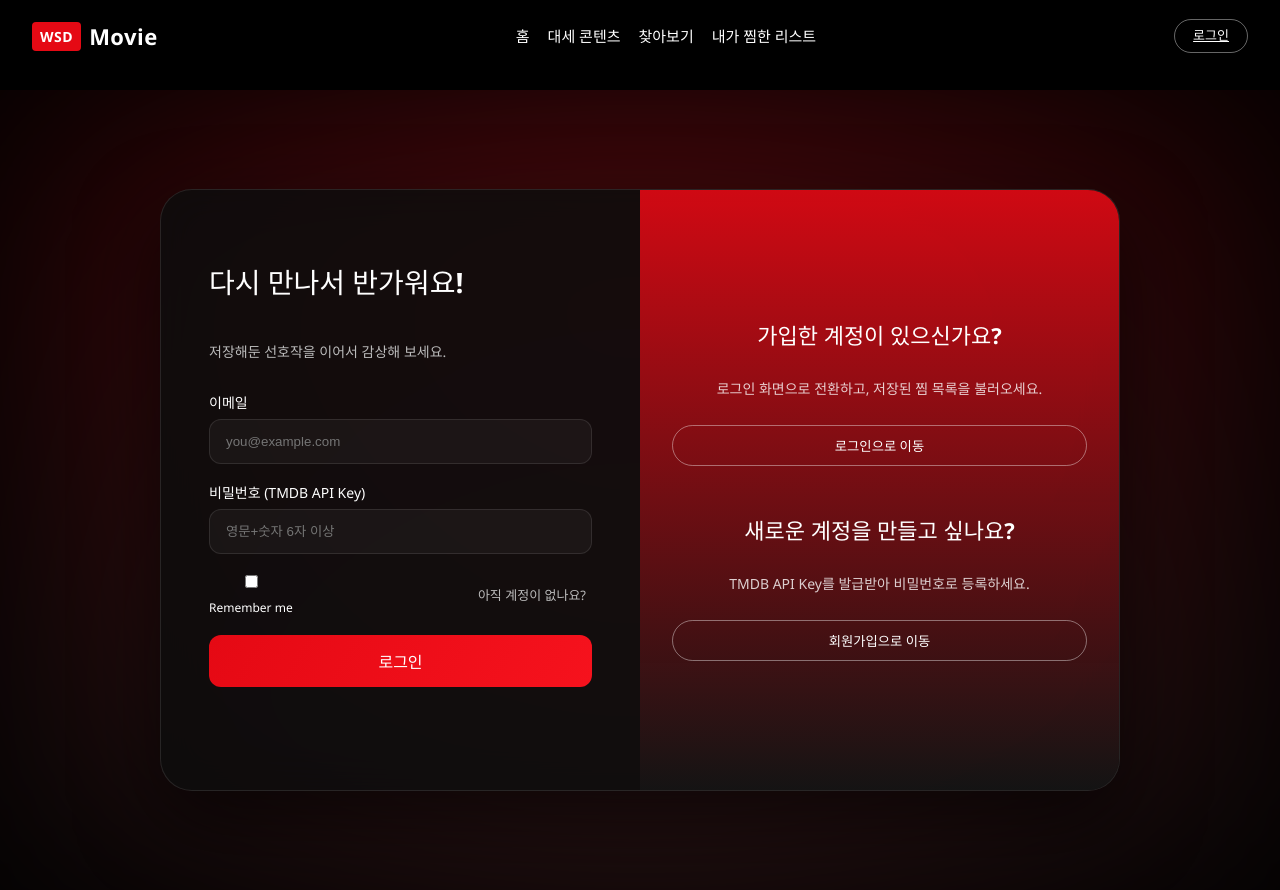
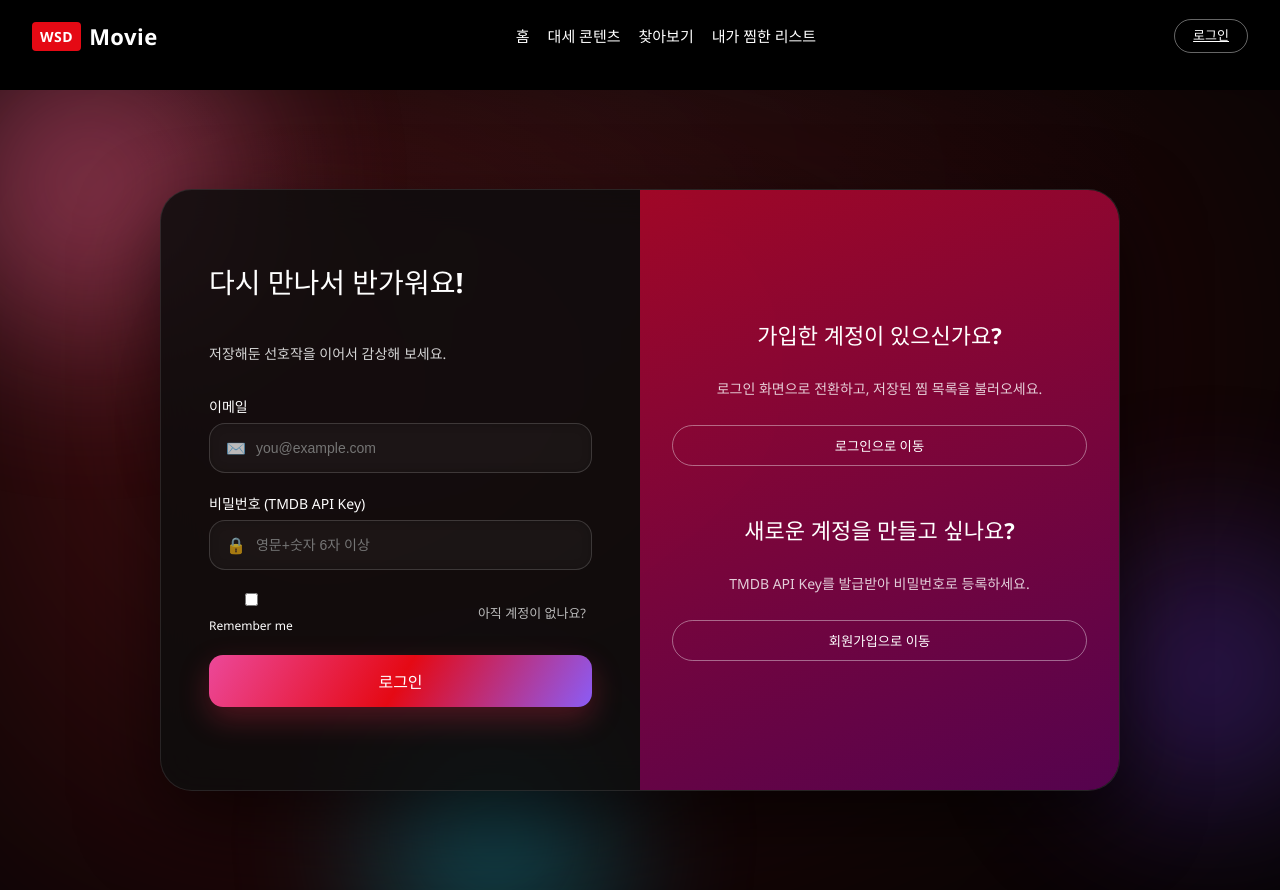
Before and after one commit to ansangah/BP_Netflix, a Vue app: page /signin in a window 1280 px wide. Built offline with nearby package versions, Linux system fonts and the light colour scheme; no server answers.

Commit message:
로그인 창 바꿔봄

```diff
--- a/src/views/SignInView.vue
+++ b/src/views/SignInView.vue
@@ -1,6 +1,9 @@
 <template>
   <section class="auth-page">
     <div class="bg-overlay"></div>
+    <div class="aurora aurora-1"></div>
+    <div class="aurora aurora-2"></div>
+    <div class="aurora aurora-3"></div>
     <div class="auth-container" :class="{ 'is-signup': isSignUpMode }">
       <div class="form-side">
         <form class="form signin" :class="{ 'is-active': !isSignUpMode }" @submit.prevent="handleLogin">
@@ -9,12 +12,18 @@
 
           <label>
             <span>이메일</span>
-            <input v-model="form.signinEmail" type="email" placeholder="you@example.com" />
+            <div class="input-frame">
+              <span class="icon">✉️</span>
+              <input v-model="form.signinEmail" type="email" placeholder="you@example.com" />
+            </div>
           </label>
 
           <label>
             <span>비밀번호 (TMDB API Key)</span>
-            <input v-model="form.signinPassword" type="password" placeholder="영문+숫자 6자 이상" />
+            <div class="input-frame">
+              <span class="icon">🔒</span>
+              <input v-model="form.signinPassword" type="password" placeholder="영문+숫자 6자 이상" />
+            </div>
           </label>
 
           <div class="form-row">
@@ -38,17 +47,26 @@
 
           <label>
             <span>이메일</span>
-            <input v-model="form.signupEmail" type="email" placeholder="new@example.com" />
+            <div class="input-frame">
+              <span class="icon">✉️</span>
+              <input v-model="form.signupEmail" type="email" placeholder="new@example.com" />
+            </div>
           </label>
 
           <label>
             <span>비밀번호 (TMDB API Key)</span>
-            <input v-model="form.signupPassword" type="password" placeholder="최소 6자" />
+            <div class="input-frame">
+              <span class="icon">🔒</span>
+              <input v-model="form.signupPassword" type="password" placeholder="최소 6자" />
+            </div>
           </label>
 
           <label>
             <span>비밀번호 확인</span>
-            <input v-model="form.signupPasswordConfirm" type="password" placeholder="다시 입력" />
+            <div class="input-frame">
+              <span class="icon">🔁</span>
+              <input v-model="form.signupPasswordConfirm" type="password" placeholder="다시 입력" />
+            </div>
           </label>
 
           <label class="checkbox terms">
@@ -192,16 +210,59 @@ async function handleRegister() {
   position: relative;
   overflow: hidden;
   color: #fff;
-  background: #000;
+  background: radial-gradient(circle at top, #0a0a0a, #050505 50%);
 }
 
 .bg-overlay {
   position: absolute;
   inset: 0;
-  background: radial-gradient(circle at top, rgba(229, 9, 20, 0.35), transparent),
-    radial-gradient(circle at bottom, rgba(255, 255, 255, 0.1), transparent);
-  filter: blur(120px);
+  background: linear-gradient(135deg, rgba(229, 9, 20, 0.35), transparent),
+    radial-gradient(circle at 20% 20%, rgba(255, 255, 255, 0.08), transparent 50%);
+  filter: blur(160px);
   z-index: 0;
+}
+
+.aurora {
+  position: absolute;
+  border-radius: 50%;
+  opacity: 0.45;
+  filter: blur(80px);
+  animation: float 12s infinite ease-in-out alternate;
+}
+
+.aurora-1 {
+  width: 300px;
+  height: 300px;
+  background: #f06292;
+  top: -40px;
+  left: -60px;
+}
+
+.aurora-2 {
+  width: 260px;
+  height: 260px;
+  background: #512da8;
+  bottom: 80px;
+  right: -60px;
+  animation-delay: 2s;
+}
+
+.aurora-3 {
+  width: 220px;
+  height: 220px;
+  background: #00bcd4;
+  bottom: -60px;
+  left: 30%;
+  animation-delay: 4s;
+}
+
+@keyframes float {
+  0% {
+    transform: translateY(0) scale(1);
+  }
+  100% {
+    transform: translateY(-40px) scale(1.1);
+  }
 }
 
 .auth-container {
@@ -234,17 +295,17 @@ async function handleRegister() {
   padding: 48px;
   display: flex;
   flex-direction: column;
-  gap: 18px;
+  gap: 20px;
   opacity: 0;
-  transform: translateX(30px);
-  transition: opacity 0.35s ease, transform 0.35s ease;
+  transform: translateY(20px) scale(0.97);
+  transition: opacity 0.45s ease, transform 0.45s ease;
   pointer-events: none;
   overflow-y: auto;
 }
 
 .form.is-active {
   opacity: 1;
-  transform: translateX(0);
+  transform: translateY(0) scale(1);
   pointer-events: auto;
 }
 
@@ -254,7 +315,7 @@ async function handleRegister() {
 }
 
 .subtitle {
-  color: #bbb;
+  color: #d5d5d5;
   font-size: 14px;
   margin-bottom: 12px;
 }
@@ -266,20 +327,44 @@ label {
   font-size: 14px;
 }
 
-input[type='email'],
-input[type='password'] {
+.input-frame {
+  display: flex;
+  align-items: center;
+  gap: 8px;
   background: rgba(255, 255, 255, 0.04);
-  border: 1px solid rgba(255, 255, 255, 0.1);
-  border-radius: 12px;
-  padding: 14px 16px;
-  color: #fff;
-  transition: border 0.2s ease, background 0.2s ease;
+  border: 1px solid rgba(255, 255, 255, 0.15);
+  border-radius: 16px;
+  padding: 12px 16px;
+  box-shadow: inset 0 0 10px rgba(0, 0, 0, 0.2);
+  transition: border 0.25s ease, transform 0.25s ease, box-shadow 0.25s ease;
 }
 
-input:focus {
+.icon {
+  font-size: 16px;
+  opacity: 0.7;
+  transition: opacity 0.25s ease;
+}
+
+.input-frame input {
+  flex: 1;
+  border: none;
+  background: transparent;
+  color: #fff;
+  font-size: 14px;
+}
+
+.input-frame input:focus {
   outline: none;
-  border-color: #e50914;
-  background: rgba(229, 9, 20, 0.08);
+}
+
+.input-frame:focus-within {
+  border-color: rgba(229, 9, 20, 0.8);
+  transform: translateY(-2px);
+  box-shadow: 0 10px 25px rgba(229, 9, 20, 0.15);
+}
+
+.input-frame:focus-within .icon {
+  opacity: 1;
 }
 
 .form-row {
@@ -307,20 +392,36 @@ input:focus {
 }
 
 .primary-btn {
-  background: linear-gradient(120deg, #e50914, #f6121d);
+  background: linear-gradient(120deg, #ec4899, #e50914, #8b5cf6);
   border: none;
   color: #fff;
   padding: 14px;
-  border-radius: 12px;
+  border-radius: 14px;
   font-size: 16px;
   font-weight: 600;
   cursor: pointer;
-  transition: transform 0.2s ease, box-shadow 0.2s ease;
+  position: relative;
+  overflow: hidden;
+  transition: transform 0.3s ease, box-shadow 0.3s ease;
+  box-shadow: 0 12px 30px rgba(226, 41, 72, 0.3);
+}
+
+.primary-btn::after {
+  content: '';
+  position: absolute;
+  inset: 0;
+  background: radial-gradient(circle at center, rgba(255, 255, 255, 0.4), transparent 50%);
+  opacity: 0;
+  transition: opacity 0.3s ease;
 }
 
 .primary-btn:hover {
-  transform: translateY(-2px);
-  box-shadow: 0 12px 24px rgba(229, 9, 20, 0.3);
+  transform: translateY(-3px) scale(1.01);
+  box-shadow: 0 18px 32px rgba(226, 41, 72, 0.35);
+}
+
+.primary-btn:hover::after {
+  opacity: 1;
 }
 
 .ghost-btn {
@@ -348,7 +449,8 @@ input:focus {
 
 .switcher {
   position: relative;
-  background: linear-gradient(180deg, rgba(229, 9, 20, 0.9), rgba(22, 22, 22, 0.8));
+  background: linear-gradient(160deg, rgba(229, 9, 20, 0.85), rgba(53, 0, 107, 0.9));
+  background-size: 200% 200%;
   padding: 48px 32px;
   display: flex;
   flex-direction: column;
@@ -356,6 +458,16 @@ input:focus {
   gap: 48px;
   text-align: center;
   color: #fff;
+  animation: gradientShift 10s linear infinite alternate;
+}
+
+@keyframes gradientShift {
+  0% {
+    background-position: 0% 50%;
+  }
+  100% {
+    background-position: 100% 50%;
+  }
 }
 
 .panel {
```
